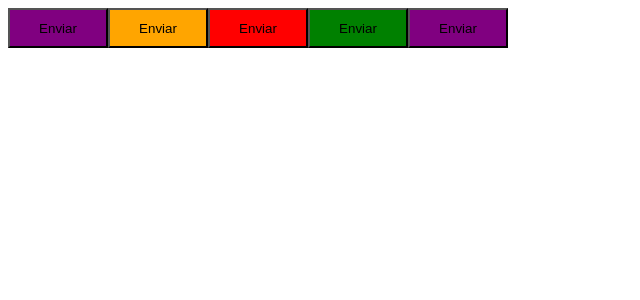
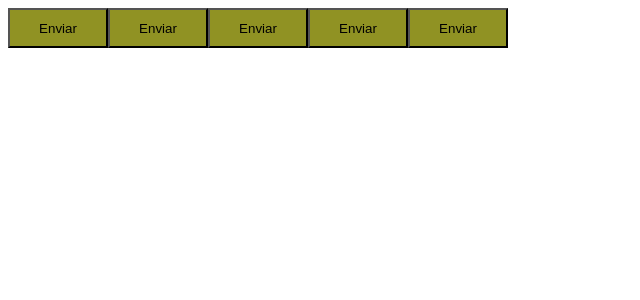
Before and after one commit to cnncauan/igniteTimerr, a React (Vite) app: page / in a window 1280 px wide. Shown: the top 300 px of the page, without its empty margins (0-640 px from the left). Built offline with nearby package versions, Linux system fonts and the light colour scheme.

Commit message:
create theme to button

```diff
--- a/src/components/Button.styles.ts
+++ b/src/components/Button.styles.ts
@@ -1,4 +1,4 @@
-import styled, { css } from "styled-components";
+import styled from "styled-components";
 
 export type ButtonVariants = "primary" | "secondary" | "danger" | "success";
 
@@ -17,9 +17,5 @@ export const ButtonContainer = styled.button<ButtonConteinerProps>`
   width: 100px;
   height: 40px;
 
-  ${(props) => {
-    return css`
-      background-color: ${ButtonVariants[props.variant]};
-    `;
-  }}
+  background-color: ${(props) => props.theme.primary};
 `;
--- a/src/main.tsx
+++ b/src/main.tsx
@@ -1,13 +1,17 @@
 import React from "react";
 import ReactDom from "react-dom/client";
 import { Button } from "./components/Button";
+import { ThemeProvider } from "styled-components";
+import { defaultThemes } from "./themes/default";
 
 ReactDom.createRoot(document.getElementById("root")!).render(
   <React.StrictMode>
-    <Button variant="primary" />
-    <Button variant="secondary" />
-    <Button variant="danger" />
-    <Button variant="success" />
-    <Button />
+    <ThemeProvider theme={defaultThemes}>
+      <Button variant="primary" />
+      <Button variant="secondary" />
+      <Button variant="danger" />
+      <Button variant="success" />
+      <Button />
+    </ThemeProvider>
   </React.StrictMode>
 );
--- /dev/null
+++ b/src/themes/default.ts
@@ -0,0 +1,4 @@
+export const defaultThemes = {
+  primary: "#909223",
+  secondary: "green",
+};
```
